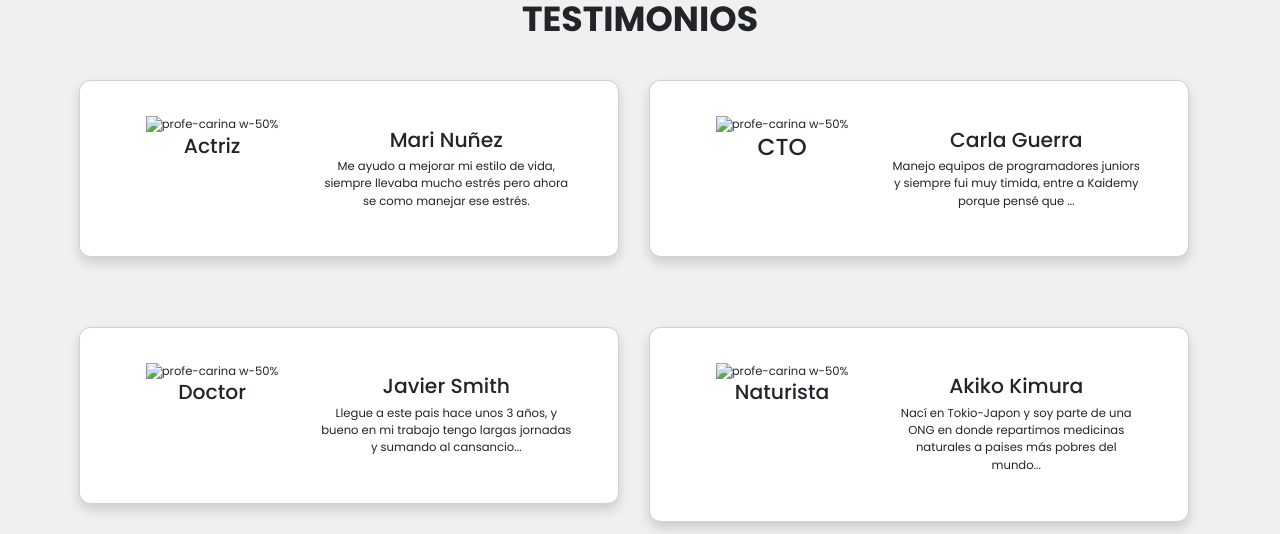
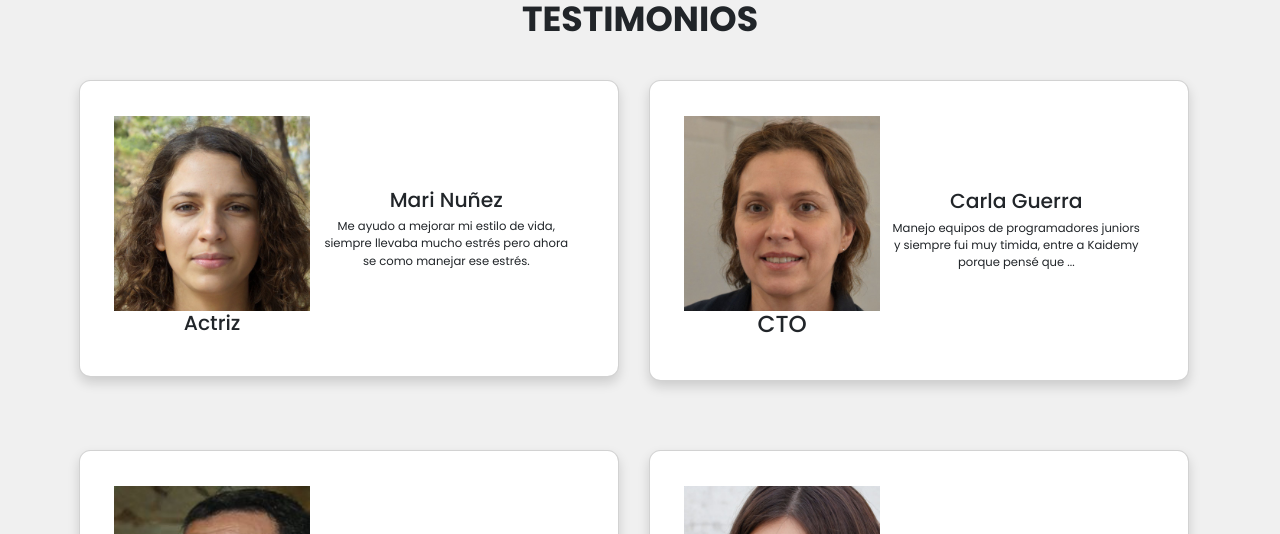
Before and after one commit to Said1703/coder_kaidemy, a website: page index.html in a window 1280 px wide. Shown: the part 2810-3344 px from the top of the page. Drawn offline with nearby package versions, Linux system fonts and the light colour scheme; files that its build step writes are made by us from their sources; the site is published under a folder, as on GitHub Pages, so addresses that start at the root find nothing.

Commit message:
pagina index anlaces resueltos

```diff
--- a/index.html
+++ b/index.html
@@ -223,7 +223,7 @@
                 <div class="testimonio_tarjeta card mb-3 p-5 shadow p-3 mb-5 rounded-4" style="max-width: 540px;">
                     <div class="row g-0 ">
                         <div class="col-md-5 testimonio1 ">
-                            <img src="/img/testimonio1.jpg" class="img-fluid rounded-center testimonio_img"
+                            <img src="img/testimonio1.jpg" class="img-fluid rounded-center testimonio_img"
                                 alt="profe-carina w-50%">
                             <h3 class="card-title">Actriz</h3>
                         </div>
@@ -245,7 +245,7 @@
                 <div class="testimonio_tarjeta card mb-3 p-5 shadow p-3 mb-5 rounded-4" style="max-width: 540px;">
                     <div class="row g-0">
                         <div class="col-md-5">
-                            <img src="/img/testimonio 2.jpg" class="img-fluid rounded-center testimonio_img"
+                            <img src="img/testimonio 2.jpg" class="img-fluid rounded-center testimonio_img"
                                 alt="profe-carina w-50%">
                             <h2 class="card-title">CTO</h2>
                         </div>
@@ -266,7 +266,7 @@
                 <div class="testimonio_tarjeta card mb-3 p-5 shadow p-3 mb-5 rounded-4" style="max-width: 540px;">
                     <div class="row g-0">
                         <div class="col-md-5">
-                            <img src="/img/testimonio3.jpg" class="img-fluid rounded-center testimonio_img"
+                            <img src="img/testimonio3.jpg" class="img-fluid rounded-center testimonio_img"
                                 alt="profe-carina w-50%">
                             <h3 class="card-title">Doctor</h3>
                         </div>
@@ -287,7 +287,7 @@
                 <div class="testimonio_tarjeta card mb-3 p-5 shadow p-3 mb-5 rounded-4" style="max-width: 540px;">
                     <div class="row g-0">
                         <div class="col-md-5">
-                            <img src="/img/testimonio 4.jpg" class="img-fluid rounded-center testimonio_img"
+                            <img src="img/testimonio 4.jpg" class="img-fluid rounded-center testimonio_img"
                                 alt="profe-carina w-50%">
                             <h3 class="card-title">Naturista</h3>
                         </div>
```
